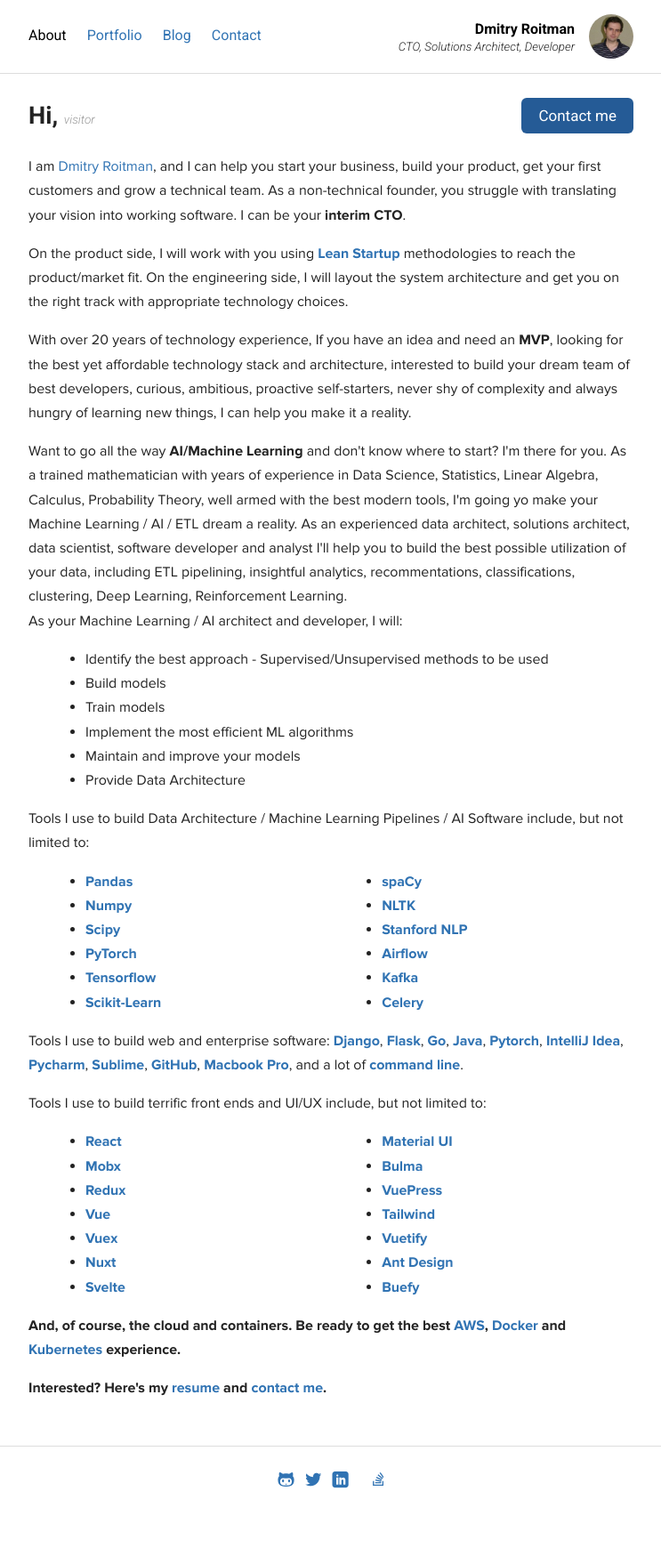
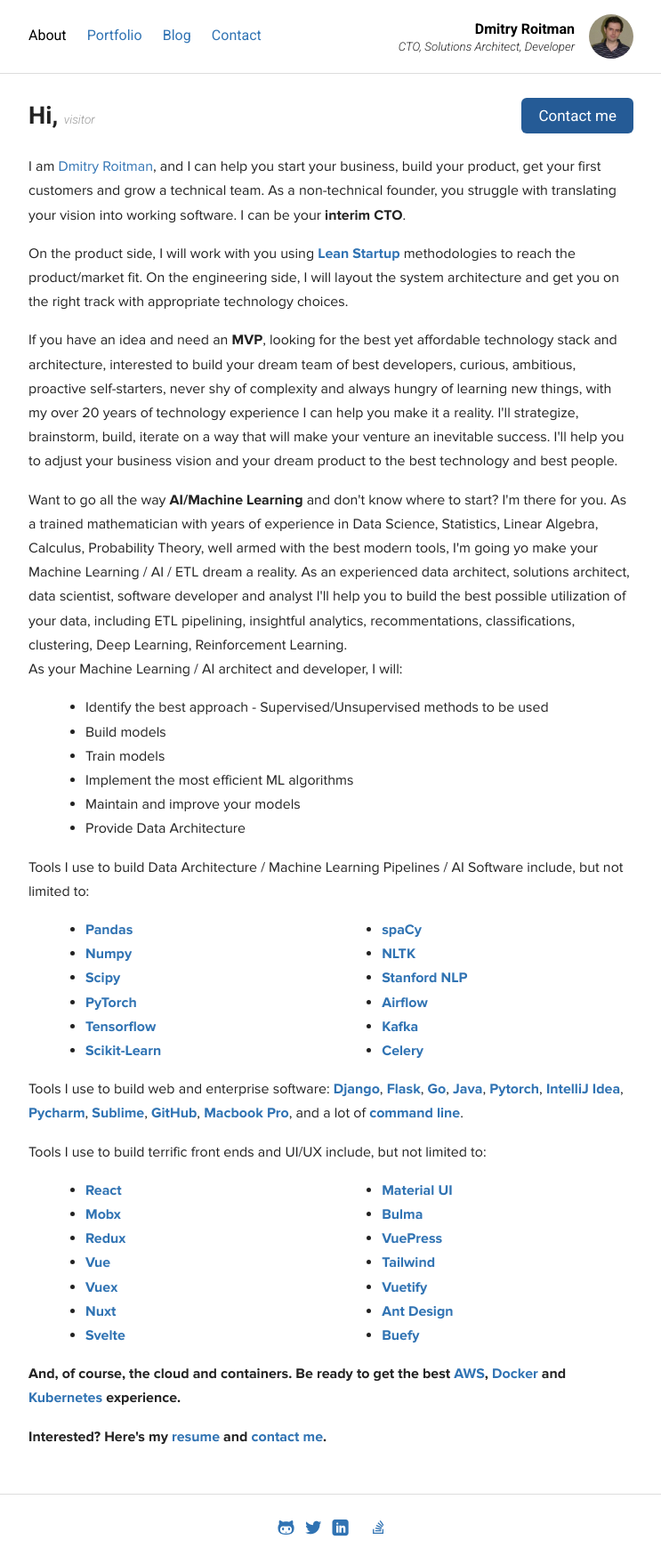
Before and after one commit to dmitryro/dmitryro.github.io, a Jekyll site: the page built from index.html, in a window 1280 px wide. Shown: the whole page at 89% size, without its empty margins (268-1011 px from the left). Built offline with Jekyll 4.4.1, drawn with Linux system fonts in a browser that asks for light colours; nearby versions of some CDN libraries; before the commit the page ends 1704 px from its top, so only the background shows below that.

```diff
--- a/index.html
+++ b/index.html
@@ -37,7 +37,7 @@
 
   <p style="font-style:normal;" class="front">
      <span class="front">
-     With over 20 years of technology experience, If you have an idea and need an <strong>MVP</strong>, looking for the best yet affordable technology stack and architecture, interested to build your dream team of best developers, curious, ambitious, proactive self-starters, never shy of complexity and always hungry of learning new things, I can help you make it a reality.
+     If you have an idea and need an <strong>MVP</strong>, looking for the best yet affordable technology stack and architecture, interested to build your dream team of best developers, curious, ambitious, proactive self-starters, never shy of complexity and always hungry of learning new things, with my over 20 years of technology experience I can help you make it a reality. I'll strategize, brainstorm, build, iterate on a way that will make your venture an inevitable success. I'll help you to adjust your business vision and your dream product to the best technology and best people.
      </span>
   </p>
 
```
